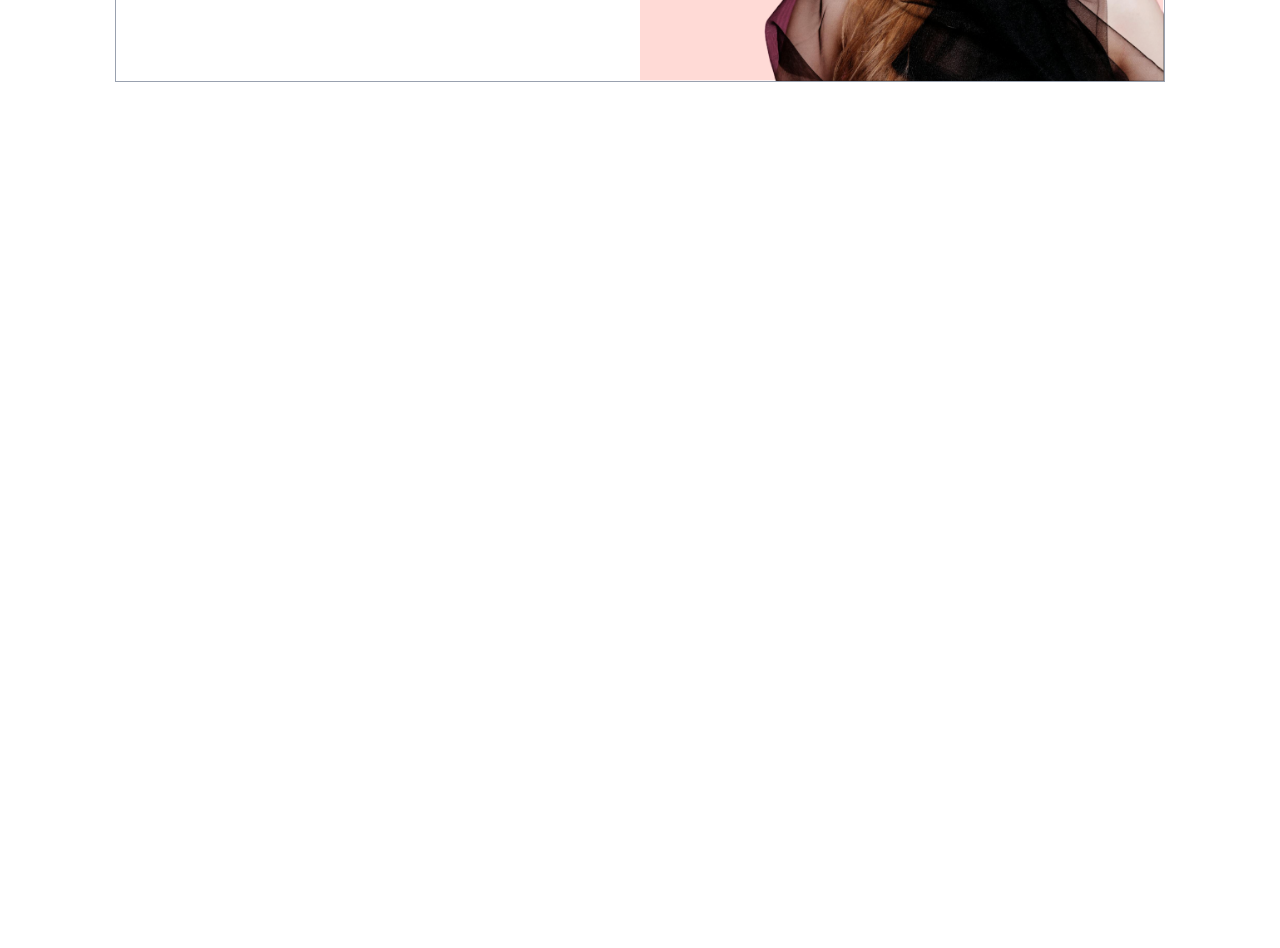
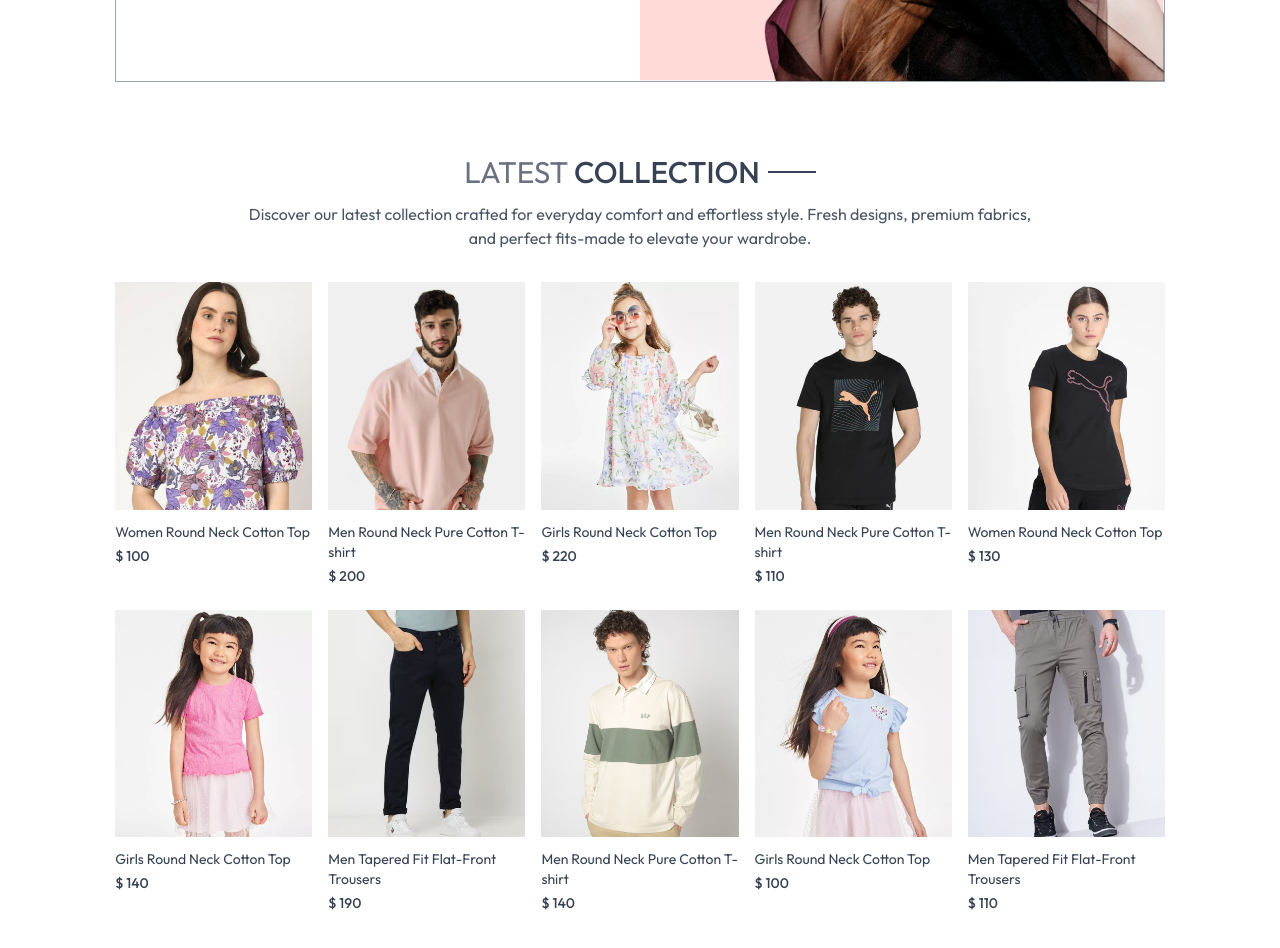
Before and after one commit to MdLaraib25/E-Commerce, a React (Vite) app in the folder frontend/: page / in a window 1280 px wide. Shown: the part 420-1368 px from the top of the page. Before the commit the page ends 800 px from the top, so only its background shows below. Built offline with nearby package versions, Linux system fonts and the light colour scheme.

Commit message:
Done with the Latest collection

```diff
--- a/frontend/src/components/LatestCollection.jsx
+++ b/frontend/src/components/LatestCollection.jsx
@@ -1,9 +1,34 @@
-import React from 'react'
+import React, { useContext, useEffect, useState } from 'react'
+import { ShopContext } from '../context/ShopContext'
+import Title from './Title'
+import ProductItem from './ProductItem';
 
 const LatestCollection = () => {
+    const { products } = useContext(ShopContext);
+    const [latestProduct, setLatestProducts ] = useState([]);
+
+    useEffect (() => {
+        setLatestProducts(products.slice(0,10));
+    },[])
+
   return (
-    <div>LatestCollection</div>
+    <div className='my-10' >
+        <div className='text-center py-8 text-3xl  ' >
+            <Title text1={"LATEST"} text2={"COLLECTION"} />
+            <p className='w-3/4 m-auto text-xs sm:text-sm md:text-base text-gray-600' >
+                Discover our latest collection crafted for everyday comfort and effortless style. Fresh designs, premium fabrics, and perfect fits-made to elevate your wardrobe.
+            </p>
+        </div>
+        {/* rendering products */}
+        <div className='grid grid-cols-2 sm:grid-cols-3 md:grid-cols-4 lg:grid-cols-5 gap-4 gap-y-6 ' >
+            {
+                latestProduct.map ((item, index) => (
+                    <ProductItem key={index} id={item._id} image={item.image} name={item.name} price={item.price} />
+                ))
+            }
+        </div>
+    </div>
   )
 }
 
-export default LatestCollection
+export default LatestCollection;
--- /dev/null
+++ b/frontend/src/components/ProductItem.jsx
@@ -0,0 +1,18 @@
+import React, { useContext } from 'react'
+import { ShopContext } from '../context/ShopContext'
+import { Link } from 'react-router-dom';
+
+const ProductItem = ({id, image, name, price}) => {
+    const { currency } = useContext(ShopContext);
+  return (
+    <Link className=' text-gray-700 cursor-pointer  ' to={`/product/${id}`} >
+        <div className='overflow-hidden' >
+            <img className='hover:scale-110 transition ease-in-out' src= {image[0]} alt="" />
+        </div>
+        <p className='pt-3 pb-1 text-sm ' > {name} </p>
+        <p className='font-medium text-sm ' > {currency} {price} </p>
+    </Link>
+  )
+}
+
+export default ProductItem;
--- /dev/null
+++ b/frontend/src/components/Title.jsx
@@ -0,0 +1,12 @@
+import React from 'react'
+
+const Title = ({text1, text2}) => {
+  return (
+    <div className='inline-flex gap-2 items-center mb-3 ' >
+        <p className='text-gray-500  ' > {text1} <span className=' text-gray-700 font-medium ' >{text2}</span> </p>
+        <p className=' w-8 sm:w-12 h-[1px] sm:h-[2px] bg-gray-700 '></p>
+    </div>
+  )
+}
+
+export default Title
--- a/frontend/src/context/ShopContext.jsx
+++ b/frontend/src/context/ShopContext.jsx
@@ -5,10 +5,10 @@
 
 const ShopContextProvider = (props) => {
     const currency = '$';
-    const deliver_fee = 10;
+    const delivery_fee = 10;
 
     const value = {
-        products, currency , deliver_fee
+        products, currency , delivery_fee
     }
     return (
         <ShopContext.Provider value={value}>
--- a/frontend/src/main.jsx
+++ b/frontend/src/main.jsx
@@ -3,9 +3,13 @@
 import './index.css'
 import App from './App.jsx'
 import {BrowserRouter} from 'react-router-dom'
+import ShopContextProvider from './context/ShopContext.jsx'
 
 createRoot(document.getElementById('root')).render(
   <BrowserRouter>
+  <ShopContextProvider>
     <App />
+  </ShopContextProvider>
+
   </BrowserRouter>,
 )
--- a/frontend/src/pages/Home.jsx
+++ b/frontend/src/pages/Home.jsx
@@ -1,10 +1,12 @@
 import React from 'react'
 import { Hero } from '../components/Hero'
+import LatestCollection from '../components/LatestCollection'
 
 const Home = () => {
   return (
     <div>
       <Hero />
+      <LatestCollection />
     </div>
   )
 }
```
